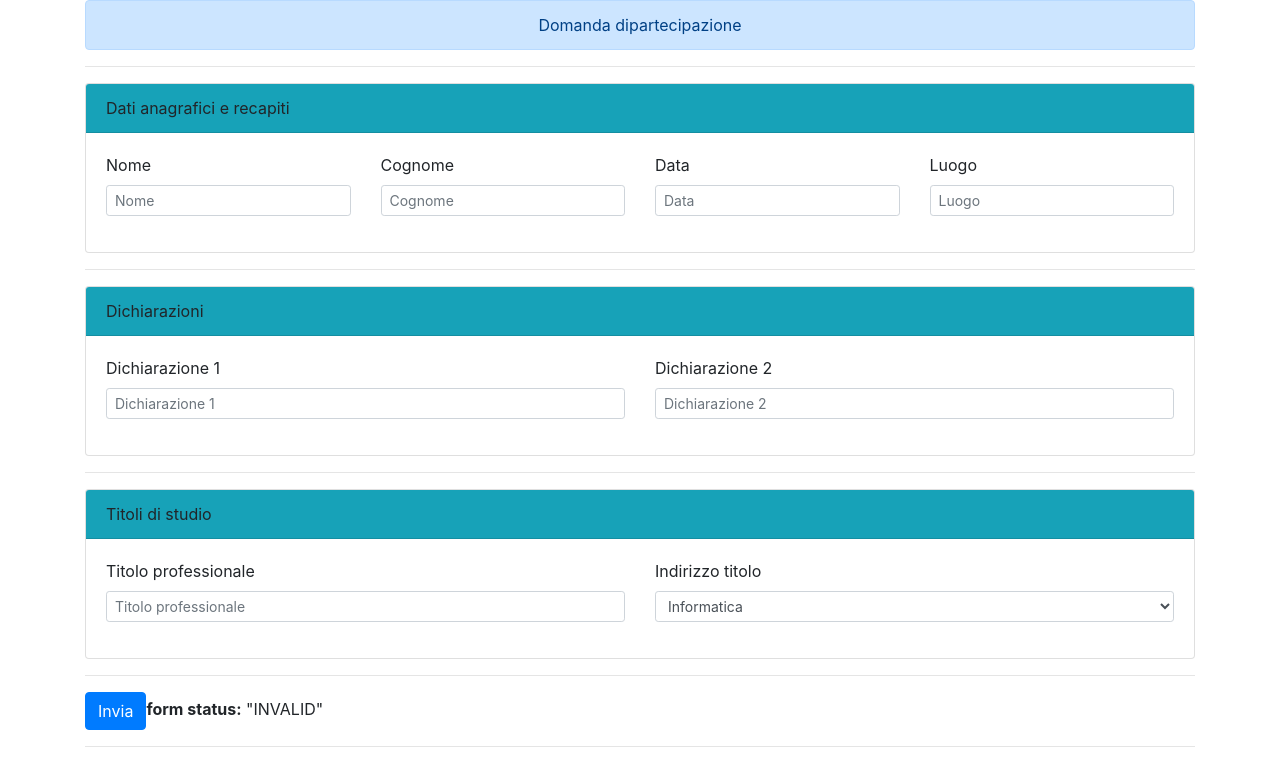
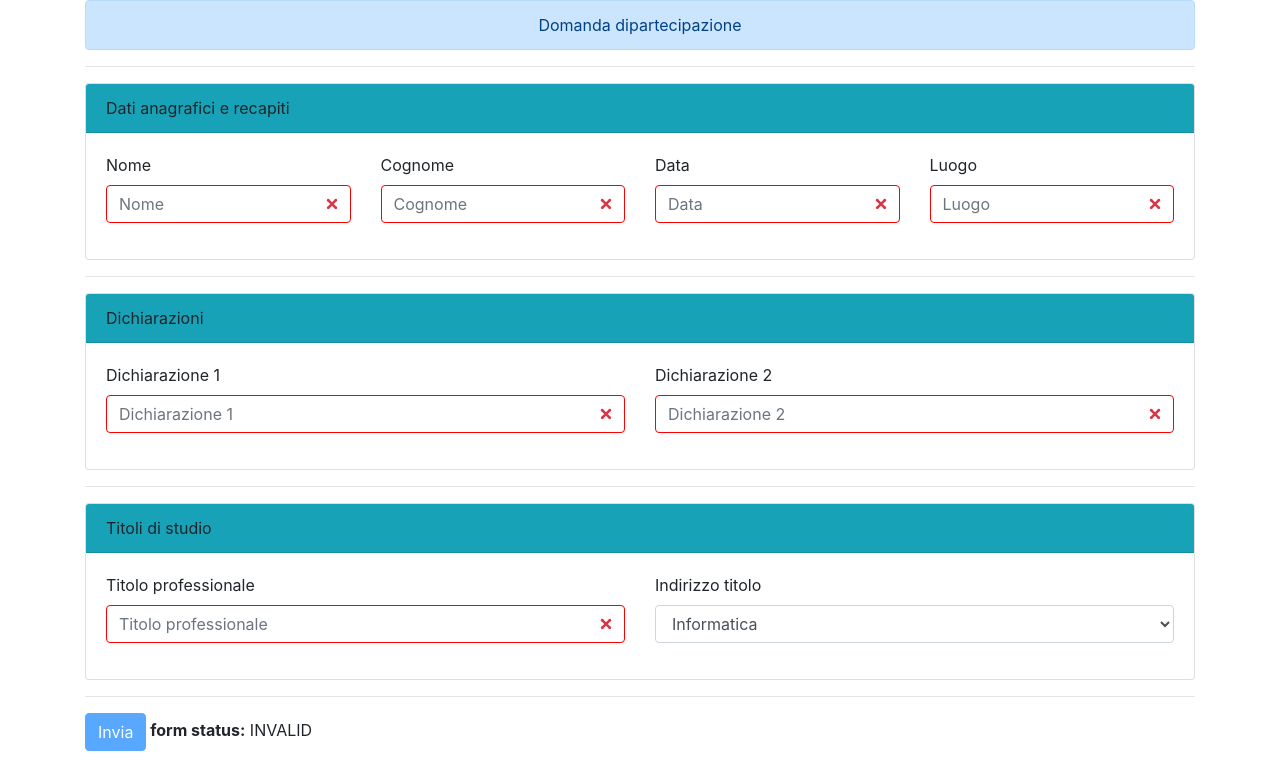
Before and after one commit to tdifiori/testFormBuilder, an Angular app: page / in a window 1280 px wide. Shown: the top 761 px of the page. Built offline with nearby package versions, Linux system fonts and the light colour scheme.

Commit message:
3 files modified

```diff
--- a/src/app/Shared/section/section.component.ts
+++ b/src/app/Shared/section/section.component.ts
@@ -11,7 +11,7 @@ import { FormBuilder, FormGroup, FormControl } from '@angular/forms';
 
         <div class="row" [formGroup]="group">
 
-          <div class="col-sm" *ngFor="let rows of config.rows" >
+          <div class="col-md" *ngFor="let rows of config.rows" >
             <div class="form-label-group" *ngFor="let field of rows.fields" >
               <div [ngSwitch]="field.type">
 
@@ -21,11 +21,11 @@ import { FormBuilder, FormGroup, FormControl } from '@angular/forms';
                       formControlName="{{field.key}}"
                       type="{{field.type}}"
                       name="{{field.key}}"
-                      class="form-control form-control-sm"
+                      class="form-control form-control-md"
                       placeholder="{{field.label}}"
                       [ngClass]= "{
-                        'is-invalid': thisControl === 'invalid',
-                        'is-valid': thisControl === 'valid'
+                        'is-invalid': group.controls[field.key].status === 'INVALID',
+                        'is-valid': group.controls[field.key].status === 'VALID'
                       }"
                    >
                 </div>
@@ -47,7 +47,7 @@ import { FormBuilder, FormGroup, FormControl } from '@angular/forms';
                   <select
                     formControlName="{{field.key}}"
                     name="{{field.key}}"
-                    class="form-control form-control-sm" >
+                    class="form-control form-control-md" >
                     <option *ngFor="let select of field.options">{{select.title}}</option>
                   </select>
                 </div>
@@ -94,100 +94,3 @@ export class SectionComponent implements OnInit {
 
 
 }
-
-
-
-
-
-
-
-
-
-
-
-
-
-
-
-
-
-
-
-
-
-
-
-
-/* import { Component, OnInit, Input, Output, EventEmitter } from '@angular/core';
-import { FormBuilder, FormGroup, FormControl } from '@angular/forms';
-
-
-@Component({
-  selector: 'app-section',
-  template: `
-  <div class="card" >
-    <div class="card-header bg-info" >{{config.title}}</div>
-      <div class="card-body">
-<form [formGroup]="reactiveForm">
-
-        <div class="row">
-
-          <div class="col-sm" *ngFor="let rows of config.rows" >
-            <div class="form-label-group" *ngFor="let field of rows.fields" >
-              <div [ngSwitch]="field.type">
-
-                <label>{{field.label}}</label>
-                  <input  *ngSwitchCase="'text'" formControlName="{{field.key}}"  type="{{field.type}}" name="{{field.key}}"  class="form-control" placeholder="{{field.label}}" required autofocus>
-
-                  <select *ngSwitchCase="'select'" formControlName="{{field.key}}"  name="{{field.key}}" class="form-control" >
-                    <option *ngFor="let select of field.options">{{select.title}}</option>
-                  </select>
-
-              </div>
-            </div>
-          </div><!-- end col -->
-
-        </div><!-- end row -->
-
-</form>
-    </div><!-- end card body -->
-  </div>
-  <pre><code>{{ reactiveForm.value | json }}</code></pre>
-  <hr>
-  `,
-  styleUrls: ['./section.component.scss']
-})
-
-
-
-export class SectionComponent implements OnInit {
-
-  @Input('sectionForm') config:any;
-  @Output() result = new EventEmitter();
-
-  reactiveForm: FormGroup;
-
-
-  constructor(private fb: FormBuilder) {
-
-   }
-
-
-  ngOnInit() {
-    let group = {};
-    this.config.rows.forEach(param => {
-      param.fields.forEach(field => {
-         group[field.key] = [''];
-
-       });
-
-     });
-     this.reactiveForm = this.fb.group(group);
-     this.result.emit(this.reactiveForm);
-
-    }
-
-
-
-
-} */
--- a/src/app/app.component.ts
+++ b/src/app/app.component.ts
@@ -13,11 +13,14 @@ import { FormBuilder, FormGroup, Validators, FormControl} from '@angular/forms';
       <hr>
         <form  [formGroup]="reactiveForm" (ngSubmit)="submitForm()" >
           <app-section *ngFor="let section of formConfig.sections" [sectionForm]="section" [group]="reactiveForm" ></app-section>
-            <button type="submit"  class="btn btn-primary">Invia</button> <b>form status:</b> {{ reactiveForm.status | json}}
+            <button [disabled]="reactiveForm.invalid" type="submit"  class="btn btn-primary">Invia</button> <b>  form status:</b> {{ reactiveForm.status }}
             <hr>
-            <button type="button"  (click)="reset()" class="btn btn-primary">Reset</button>
+            <button type="button"  (click)="reset()" class="btn btn-primary" >Reset</button>
         </form>
-        form value: {{ reactiveForm.value | json }}
+        <div class="alert alert-success" role="alert">
+          form value: <pre><code>{{ reactiveForm.value | json }}</code></pre>
+        </div>
+
   </div>
   `,
   styleUrls: ['./app.component.scss']
@@ -25,10 +28,8 @@ import { FormBuilder, FormGroup, Validators, FormControl} from '@angular/forms';
 export class AppComponent implements OnInit {
 
   formConfig:any;
-
-  thisControl:any = "";
   reactiveForm: FormGroup = new FormGroup({});
-  validators = []  //new Array<Validators>();
+  validators = [];
 
 
   constructor(private fb: FormBuilder) {
@@ -46,18 +47,25 @@ export class AppComponent implements OnInit {
 
 
 // qui invece nn faccio altro che scorrere sul json
+let group = {};
+
     this.formConfig.sections.forEach(sections => {
       sections.rows.forEach(row => {
         row.fields.forEach(field => {
-          this.reactiveForm.addControl(field.key, new FormControl(field.defaultValue));
-          this.reactiveForm.get(field.key).setValidators(this.validators);
-          this.thisControl = this.reactiveForm.get(field.key).status;
-          console.log("controllo status ",field.key + "->"+ this.thisControl)
+
+        group[field.key] = [field.defaultValue, this.validators]
+        this.reactiveForm = this.fb.group(group);
+
+        /*
+        this.reactiveForm.addControl(field.key, new FormControl(field.defaultValue));
+        this.reactiveForm.get(field.key).setValidators(this.validators);
+        */
+
         });
           this.reactiveForm.updateValueAndValidity();
       })
     });
-
+console.log(this.reactiveForm.controls);
 
 
   }
```
Also changed, not shown: src/app/mock/formconfig.ts (indentation only).
